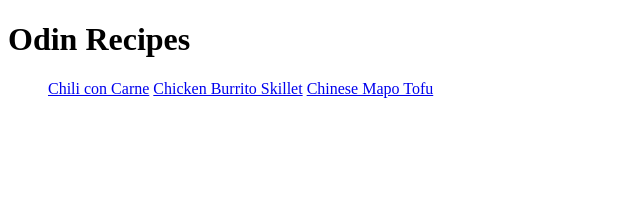
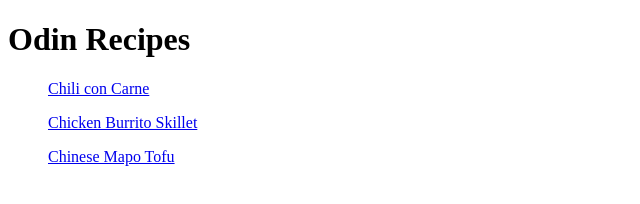
Before and after one commit to SunnyDisp/odin-recipes, a plain HTML site: page index.html in a window 1280 px wide. Shown: the whole page, without its empty margins (0-640 px from the left). Drawn offline with Linux system fonts and the light colour scheme.

Commit message:
Added classes to apply CSS style.

```diff
--- a/index.html
+++ b/index.html
@@ -3,15 +3,22 @@
 <head>
     <meta charset="UTF-8">
     <meta name="viewport" content="width=device-width, initial-scale=1.0">
+    <link rel="stylesheet" href="style.css">
     <title>Odin Recipes</title>
 </head>
 <body>
-    <h1>Odin Recipes</h1>
+    <h1 class="title">Odin Recipes</h1>
 
     <ul>
-    <a href="./recipes/chili.html">Chili con Carne</a>
-    <a href="./recipes/burrito.html">Chicken Burrito Skillet</a>
-    <a href="=./recipes/mapotofu.html">Chinese Mapo Tofu</a>
+        <a href="./recipes/chili.html">
+            <p class="content">Chili con Carne</p>
+        </a>
+        <a href="./recipes/burrito.html">
+            <p class="content">Chicken Burrito Skillet</p>
+        </a>
+        <a href="=./recipes/mapotofu.html">
+            <p class="content">Chinese Mapo Tofu</p>
+        </a>
     </ul>
 </body>
 </html>
```
Also changed, not shown: style.css (added).
